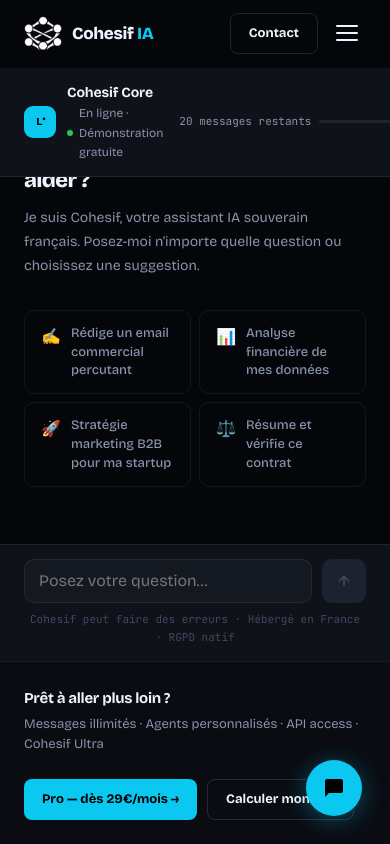
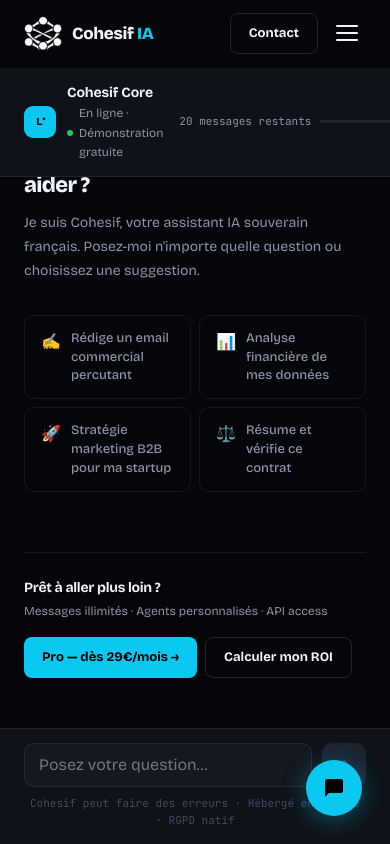
Before and after one commit to thprivateadvisory-sudo/Lumis-plateforme-, a Next.js app: page /demo in a window 390 px wide. Shown: the top 844 px of the page. Built offline with nearby package versions, Linux system fonts and the light colour scheme.

Commit message:
fix: move footer upsell inside scroll area to fix mobile keyboard layout
https://claude.ai/code/session_019PUMs5e4brsJQHPmSscXZ7

```diff
--- a/app/demo/page.tsx
+++ b/app/demo/page.tsx
@@ -449,6 +449,27 @@ export default function DemoPage() {
           </div>
         )}
 
+        {/* ── FOOTER UPSELL (inside scroll) ── */}
+        <div style={{ borderTop: '1px solid var(--w1)', padding: '24px 0', marginTop: 8 }}>
+          <div style={{
+            display: 'flex', alignItems: 'center', justifyContent: 'space-between',
+            gap: 16, flexWrap: 'wrap',
+          }}>
+            <div>
+              <div style={{ fontWeight: 700, fontSize: 14, marginBottom: 3, letterSpacing: '-.02em', color: 'var(--snow)' }}>
+                Prêt à aller plus loin ?
+              </div>
+              <div style={{ fontSize: 12, color: 'var(--fog)' }}>
+                Messages illimités · Agents personnalisés · API access
+              </div>
+            </div>
+            <div style={{ display: 'flex', gap: 8, flexWrap: 'wrap' }}>
+              <Link href="/tarifs" className="btn by bsm">Pro — dès 29€/mois →</Link>
+              <Link href="/roi" className="btn bg bsm">Calculer mon ROI</Link>
+            </div>
+          </div>
+        </div>
+
         <div ref={bottomRef} />
       </div>
 
@@ -504,28 +525,6 @@ export default function DemoPage() {
         </div>
       )}
 
-      {/* ── FOOTER UPSELL ── */}
-      <div style={{ borderTop: '1px solid var(--w1)', padding: '24px', background: 'var(--deep)' }}>
-        <div style={{
-          maxWidth: 780, margin: '0 auto',
-          display: 'flex', alignItems: 'center', justifyContent: 'space-between',
-          gap: 24, flexWrap: 'wrap',
-        }}>
-          <div>
-            <div style={{ fontWeight: 700, fontSize: 15, marginBottom: 4, letterSpacing: '-.02em', color: 'var(--snow)' }}>
-              Prêt à aller plus loin ?
-            </div>
-            <div style={{ fontSize: 13, color: 'var(--fog)' }}>
-              Messages illimités · Agents personnalisés · API access · Cohesif Ultra
-            </div>
-          </div>
-          <div style={{ display: 'flex', gap: 10, flexWrap: 'wrap' }}>
-            <Link href="/tarifs" className="btn by bsm">Pro — dès 29€/mois →</Link>
-            <Link href="/roi" className="btn bg bsm">Calculer mon ROI</Link>
-          </div>
-        </div>
-      </div>
-
       <style>{`
         @keyframes chatBounce {
           0%, 80%, 100% { transform: translateY(0); opacity: .35; }
```
